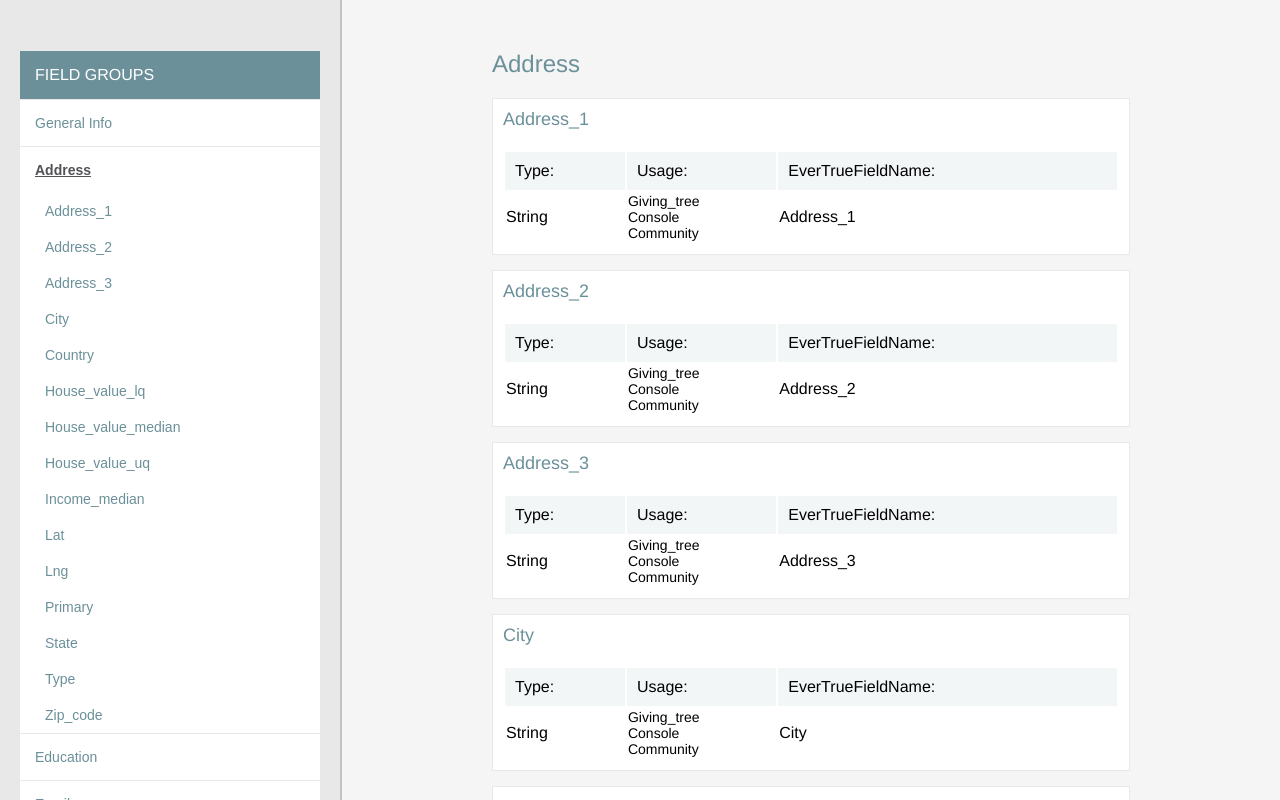
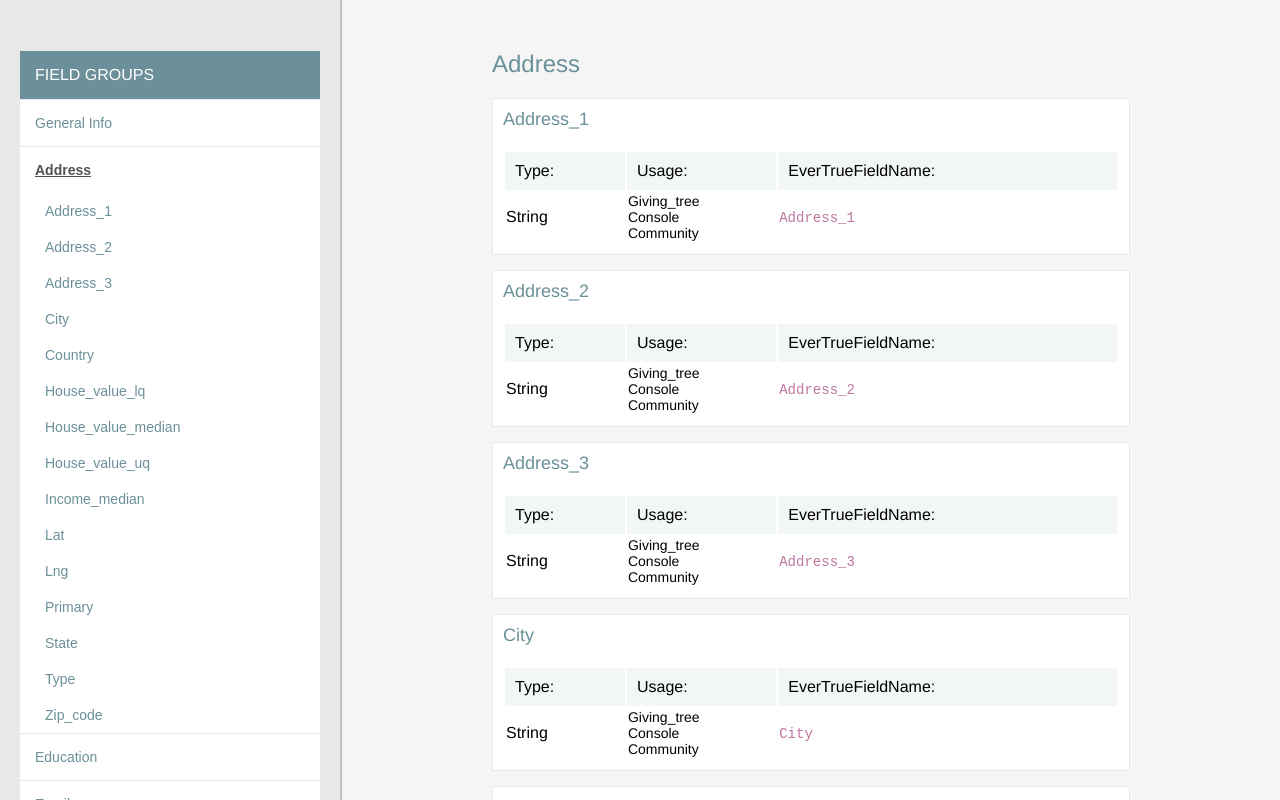
Before and after one commit to ExplosiveHippo/codingChallenge, a React (Create React App) app: page / in a window 1280 px wide. Both pictures are taken after a click on the button "Address". Shown: the top 800 px of the page. Built offline with nearby package versions, Linux system fonts and the light colour scheme.

Commit message:
caption wasn't allowed in an article, changing to a header and using the code tag

```diff
--- a/src/components/detail_block.js
+++ b/src/components/detail_block.js
@@ -14,7 +14,7 @@ class DetailBlock extends Component {
 		const item = this.props.item;
 		return(
 			<article key={item.id} id={'id' + item.id}>
-				<caption>{item.name}</caption>
+				<h2>{item.name}</h2>
 				<table>
 					<thead>
 						<tr>
@@ -27,7 +27,7 @@ class DetailBlock extends Component {
 						<tr>
 							<td>{item.data_type}</td>
 							<td>{this.renderAppKeys(item.app_keys)}</td>
-							<td>{item.name}</td>
+							<td><code>{item.name}</code></td>
 						</tr>
 
 					</tbody>
--- a/src/components/main_section.js
+++ b/src/components/main_section.js
@@ -7,7 +7,7 @@ class MainSection extends Component {
 		let itemsShown = this.props.content.properties;
 		return itemsShown.map(item => {
 			return (
-				<DetailBlock item={item} />
+				<DetailBlock key={item.id} item={item} />
 			)
 		});
 	}
--- a/src/components/side_nav.js
+++ b/src/components/side_nav.js
@@ -18,6 +18,7 @@ class SideNav extends Component {
 		this.props.fetchContent(sectionId)
 	}
 
+	// TO DO: Highlight item when selected
 	childSelect(hash) {
 		window.location.hash = "#id" + hash;
 	}
--- a/src/index.css
+++ b/src/index.css
@@ -43,6 +43,8 @@ body {
       display: none; }
       .App .sideMenu .subNav button {
         padding: 10px 25px 10px; }
+        .App .sideMenu .subNav button:hover, .App .sideMenu .subNav button .selected {
+          color: #bd75a0; }
     .App .sideMenu .active + .subNav {
       display: block; }
     .App .sideMenu .sectionParent {
@@ -63,7 +65,7 @@ body {
       background-color: #FFFFFF;
       border: 1px solid #e8e8e8;
       margin-bottom: 15px; }
-      .App .mainSection article caption {
+      .App .mainSection article h2 {
         color: #6b9099;
         font-weight: 500;
         font-size: 18px;
@@ -76,5 +78,8 @@ body {
           background-color: #f2f6f7; }
           .App .mainSection article table thead td {
             padding: 10px; }
+        .App .mainSection article table code {
+          color: #bd75a0;
+          font-size: 14px; }
         .App .mainSection article table li {
           list-style: none; }
--- a/src/index.scss
+++ b/src/index.scss
@@ -4,6 +4,10 @@ $grey: #e8e8e8;
 $dark_grey: #535156;
 $teal: #6b9099;
 $light_blue: #f2f6f7;
+$pink: #bd75a0;
+
+
+//TO DO: convert font sizes to REM
 
 body {
   margin: 0;
@@ -64,6 +68,7 @@ body {
 			display: none;
 			button{
 				padding: 10px 25px 10px;
+				&:hover, .selected{ color: $pink }
 			}
 		}
 
@@ -101,7 +106,7 @@ body {
 			border: 1px solid $grey;
 			margin-bottom: 15px;
 
-			caption {
+			h2 {
 				color: $teal;
 				font-weight: 500;
 				font-size: 18px;
@@ -119,6 +124,11 @@ body {
 					}
 				}
 
+				code {
+					color: $pink;
+					font-size: 14px;
+				}
+
 				li{
 					list-style: none;
 				}
```
